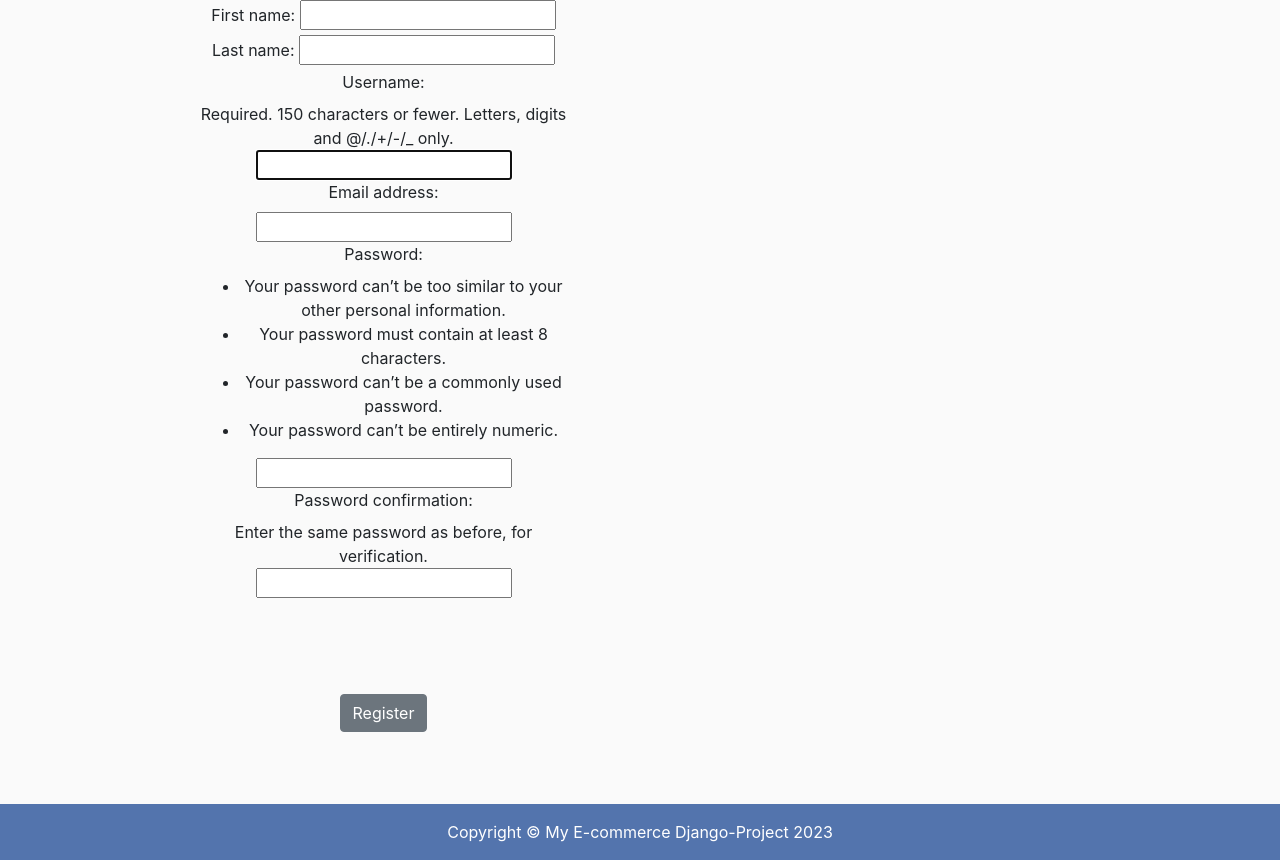
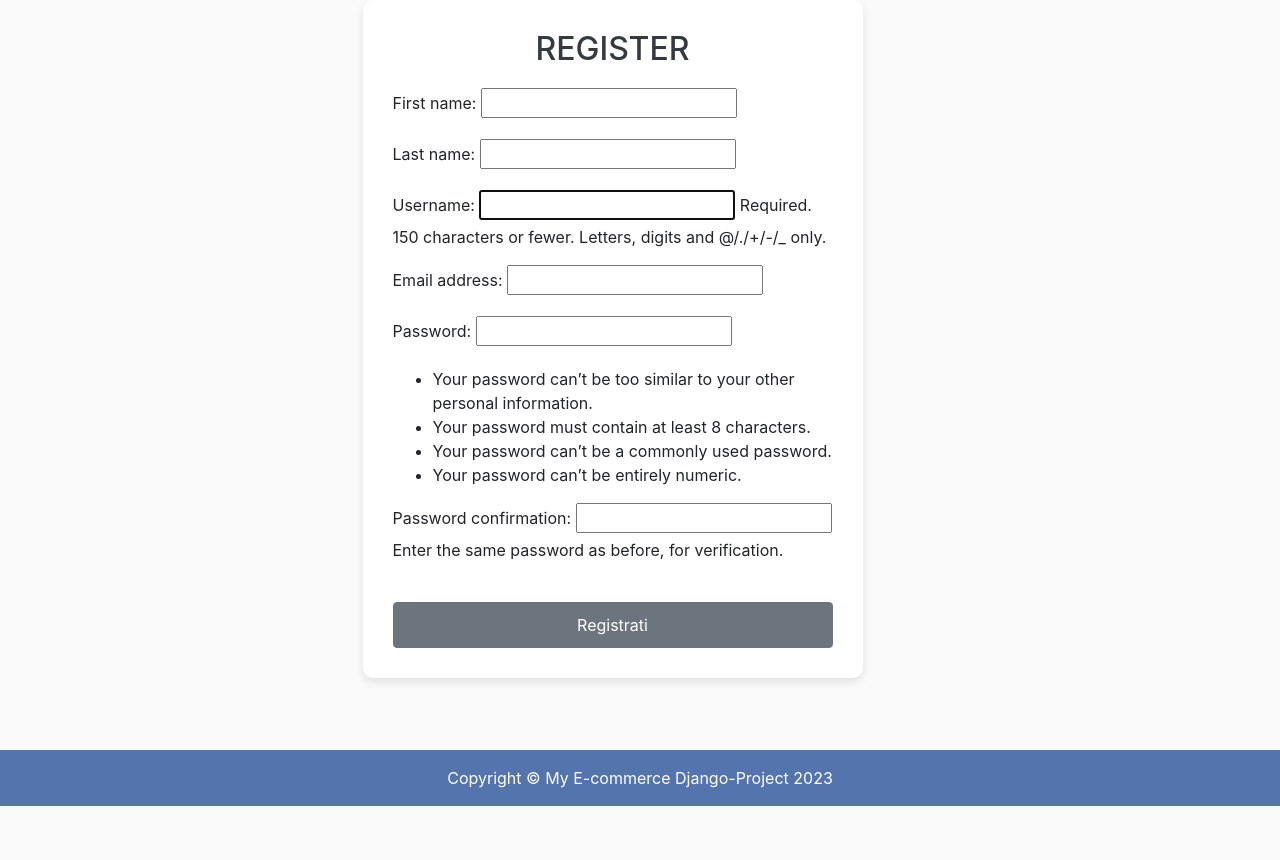
Before and after one commit to RaduRu/ecom, a Django app: page /register/ in a window 1280 px wide. Shown: the part 56-916 px from the top of the page. After the commit the page ends 862 px from the top, so only its background shows below. Run offline with Django 5.2, Linux system fonts and the light colour scheme; some libraries are stand-ins or nearby versions.

Commit message:
fixed registration html

```diff
--- a/store/templates/register.html
+++ b/store/templates/register.html
@@ -5,21 +5,18 @@
 {% static "images" as baseUrl %}
 
 {% block content %}
-<div class="container">
-    <div class="row">
-        <center>
-            <div class="col-8">
-                <form method="POST" action="">
-                    {% csrf_token %}
 
-                    {{ form }}
-                    <br/><br/>
-                    <br/><br/>
-                    <button type="submit" class="btn btn-secondary"> Register </button>
+    <div class= "col-md-6 offset-md-3 " style="background-color: #ffffff; padding: 30px; border-radius: 10px; box-shadow: 0 4px 8px rgba(0, 0, 0, 0.1); max-width: 500px; width: 100%;">
+        <h2 style="margin-bottom: 20px; text-align: center; color: #343a40;"> REGISTER</h2>
+        <form method="POST" action="">
+            {% csrf_token %}
+            <div class="form-group">
+                {{ form.as_p }}
+            </div>
+            <br>
+            <button type="submit" class="btn btn-secondary" style="width: 100%; padding: 10px;">Registrati</button>
+        </form>
+    </div>
 
-                </form>
-            </div>
-        </center>
-    </div>
-</div>
+
 {% endblock content %}
```
Also changed, not shown: db.sqlite3.
